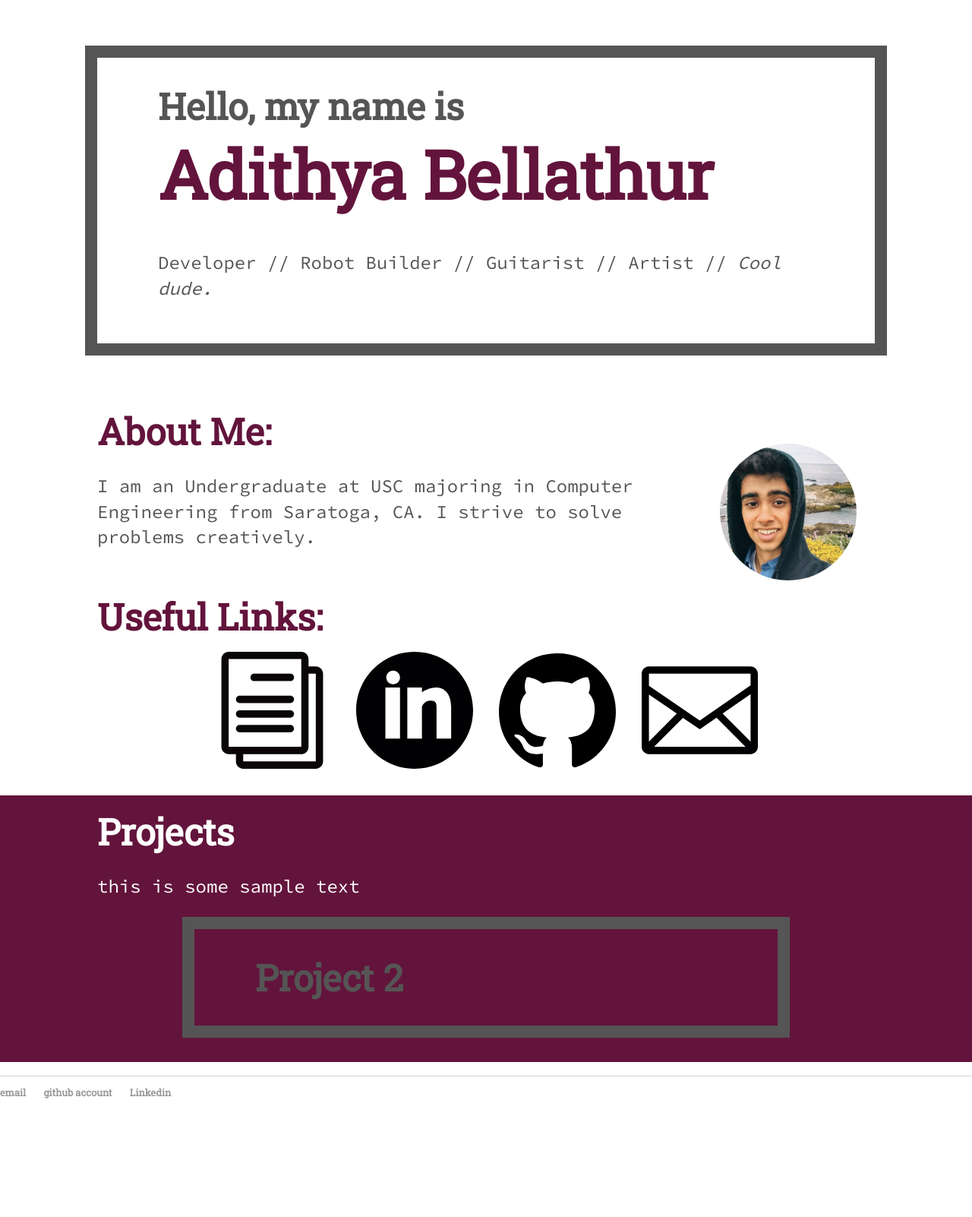
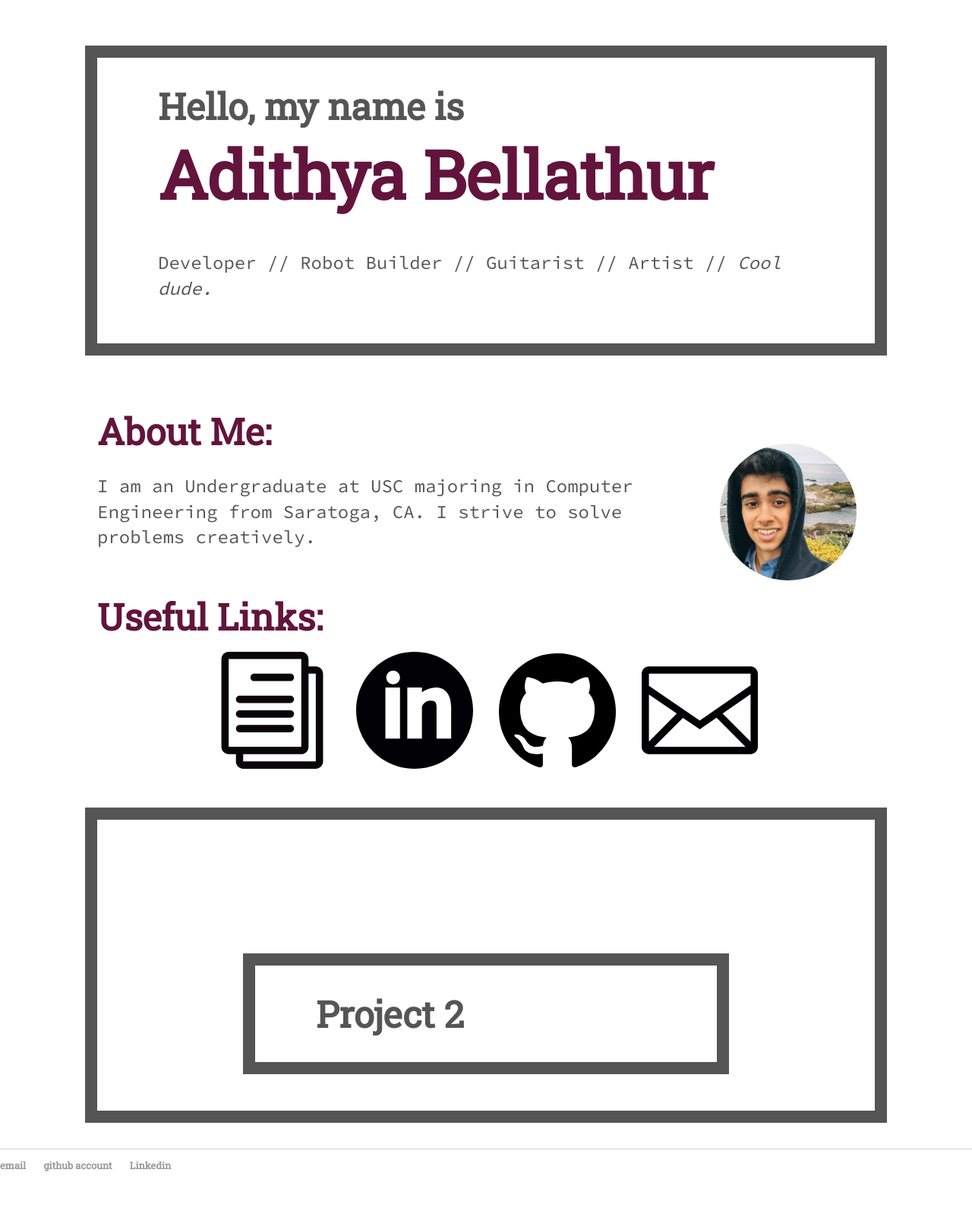
Before and after one commit to adibellathur/adibellathur.github.io, a Jekyll site: the page built from index.html, in a window 1280 px wide. Shown: the whole page at 76% size. Built offline with Jekyll 4.4.1, drawn with Linux system fonts in a browser that asks for light colours; before the commit the page ends 1506 px from its top, so only the background shows below that.

Commit message:
testing this

```diff
--- a/index.html
+++ b/index.html
@@ -45,7 +45,7 @@ title: Adithya Bellathur
 		</a>
 		</center>
 	</div>
-	<div class="theme-color">
+	<div class="boxed">
 		<h1 class="white">Projects</h1>
 		<p class="white">this is some sample text <p>
 		<div class="boxed">
```
